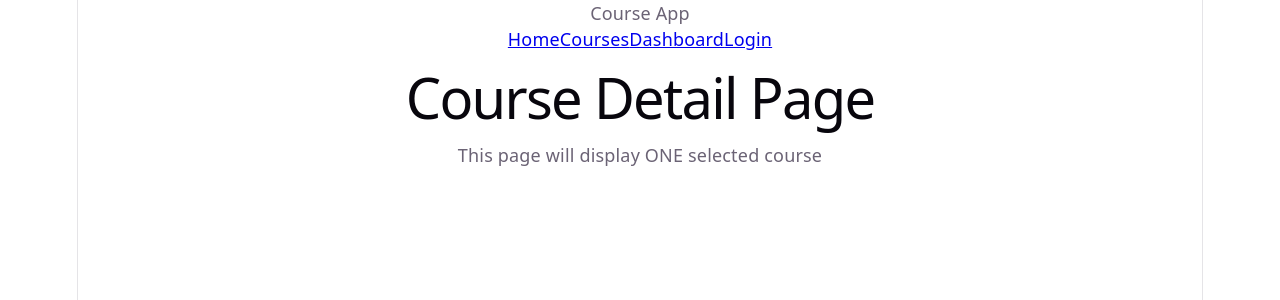
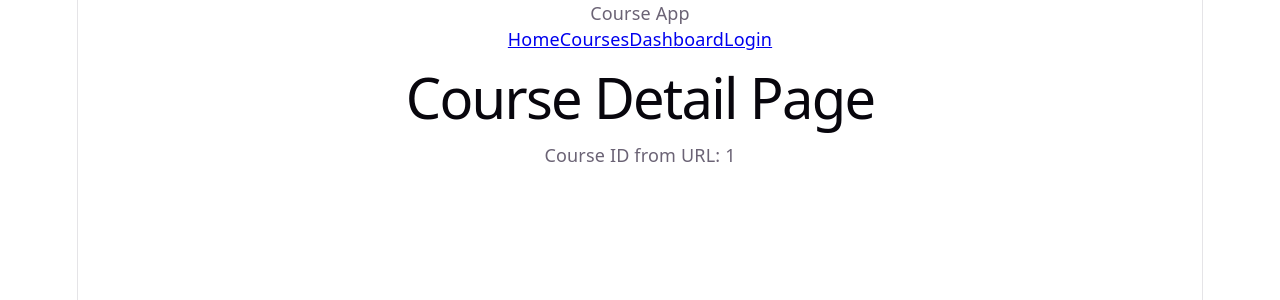
Before and after one commit to marcnzedspaces/NFS_JAVA_C1_2026, a React (Vite) app in the folder course-frontend/: page /courses/1 in a window 1280 px wide. Shown: the top 300 px of the page. Built offline with nearby package versions, Linux system fonts and the light colour scheme.

Commit message:
Added dynamic behaviour to CourseDetailPage

```diff
--- a/course-frontend/src/pages/CourseDetailPage.jsx
+++ b/course-frontend/src/pages/CourseDetailPage.jsx
@@ -1,8 +1,11 @@
+import { useParams } from "react-router-dom";
 function CourseDetailPage(){
+    const { id } = useParams();
+
     return (
         <section>
             <h1>Course Detail Page</h1>
-            <p>This page will display ONE selected course</p>
+            <p>Course ID from URL: {id}</p>
         </section>
     );
 }
```
